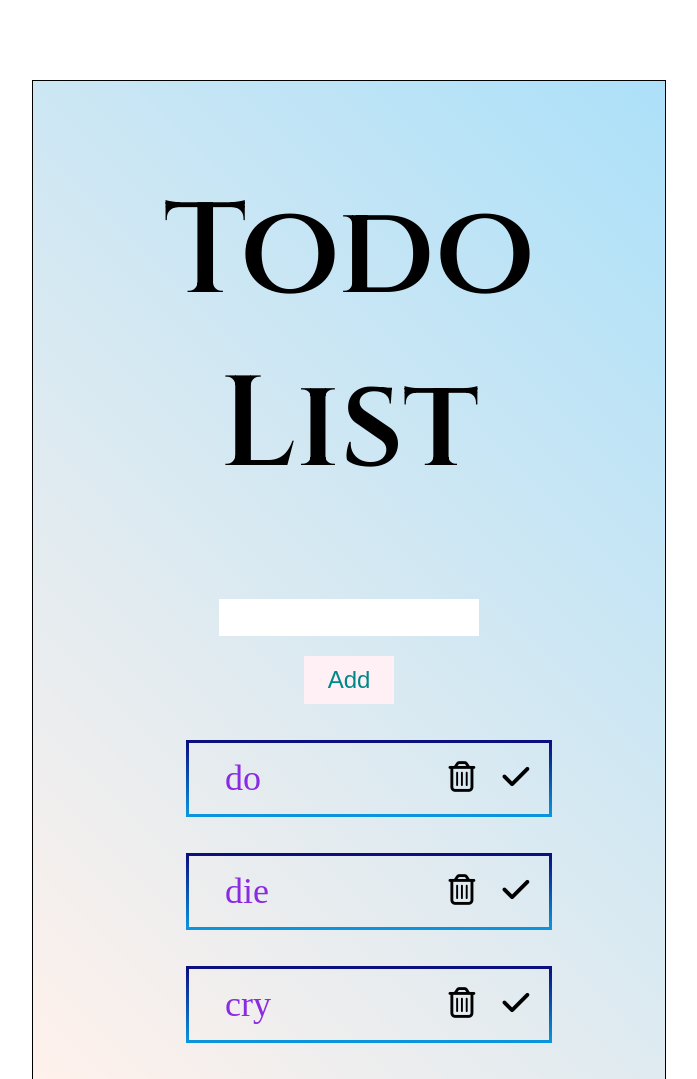
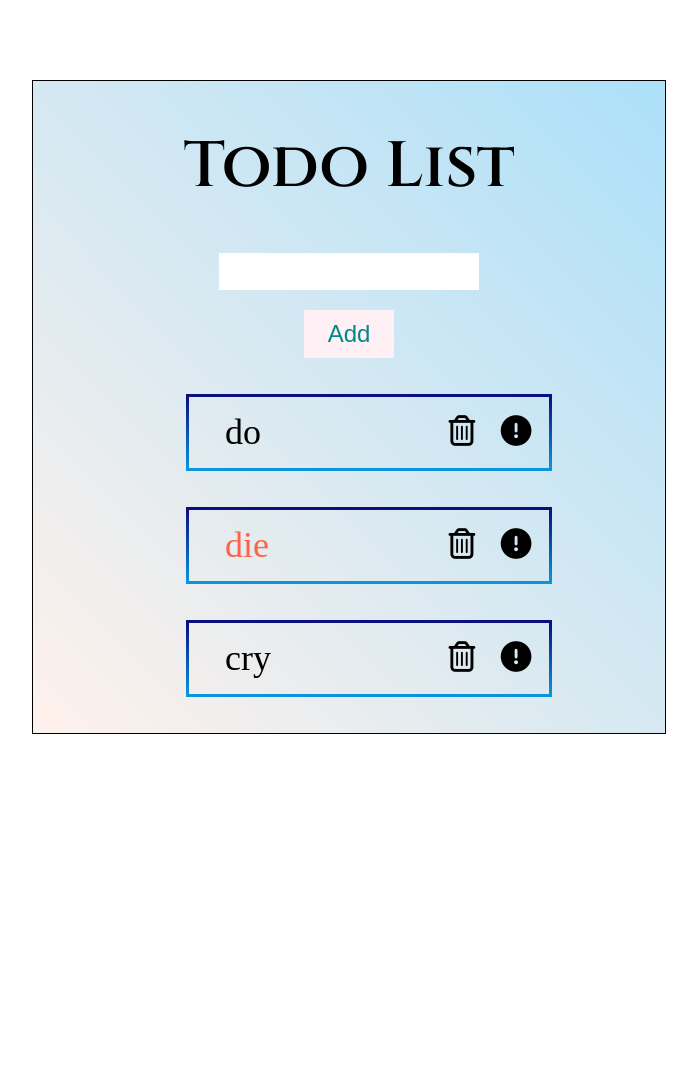
Before and after one commit to AnnaPalna/React_TodoList, a React app: page / in a window 1280 px wide. Shown: the top 1079 px of the page, without its empty margins (291-988 px from the left). After the commit the page ends 814 px from the top, so only its background shows below. Built offline with nearby package versions, Linux system fonts and the light colour scheme.

Commit message:
add important props

```diff
--- a/src/components/app-header/app-header.css
+++ b/src/components/app-header/app-header.css
@@ -1,4 +1,4 @@
 h1.title {
     font-family: 'Cinzel', serif;
-    font-size: 8em;
+    font-size: 4em;
 }
--- a/src/components/app/app.js
+++ b/src/components/app/app.js
@@ -6,9 +6,9 @@ import './app.css'
 const App = () => {
 
   const todoData = [
-    {name: 'do', id: 1},
-    {name: 'die', id: 2},
-    {name: 'cry', id: 3}
+    {name: 'do', important: false, id: 1},
+    {name: 'die', important: true, id: 2},
+    {name: 'cry', important: false, id: 3}
   ];
 
     return (
--- a/src/components/todo-list-item/todo-list-item.css
+++ b/src/components/todo-list-item/todo-list-item.css
@@ -25,7 +25,7 @@
     line-height: 35px;
     cursor: pointer;
     user-select: none;
-    color: blueviolet;
+    /* color: blueviolet; */
     padding: 0.5em 0;
     padding-left: 1em;
   }
--- a/src/components/todo-list-item/todo-list-item.js
+++ b/src/components/todo-list-item/todo-list-item.js
@@ -1,15 +1,46 @@
 import './todo-list-item.css'
 
-const TodoListItem = ({ name }) => {
-    return (
-        <span className="todo-list-item">
+// class TodoListItem extends React.Component {
+
+//   render() {
+
+//     this.props;
+
+//     return (
+//       <span className="todo-list-item">
+//         <span
+//           className="todo-list-item-name">
+//           {name}
+//         </span>
+//         <button type="button"
+//                 className="btn done-btn icons">
+//           <i class="fas fa-exclamation-circle"></i>
+//         </button>
+
+//         <button type="button"
+//                 className="btn delete-btn icons">
+//           <i className="fa fa-trash-o" />
+//         </button>
+//       </span>
+//     );
+//   }
+// }
+
+const TodoListItem = ({ name, important = false }) => {
+
+  const style = {
+    color: important ? 'tomato' : 'black'
+  }
+
+  return (
+        <span style = {style} className="todo-list-item">
           <span
             className="todo-list-item-name">
             {name}
           </span>
           <button type="button"
                   className="btn done-btn icons">
-            <i className="fa fa-check" />
+            <i className="fas fa-exclamation-circle"></i>
           </button>
 
           <button type="button"
```
